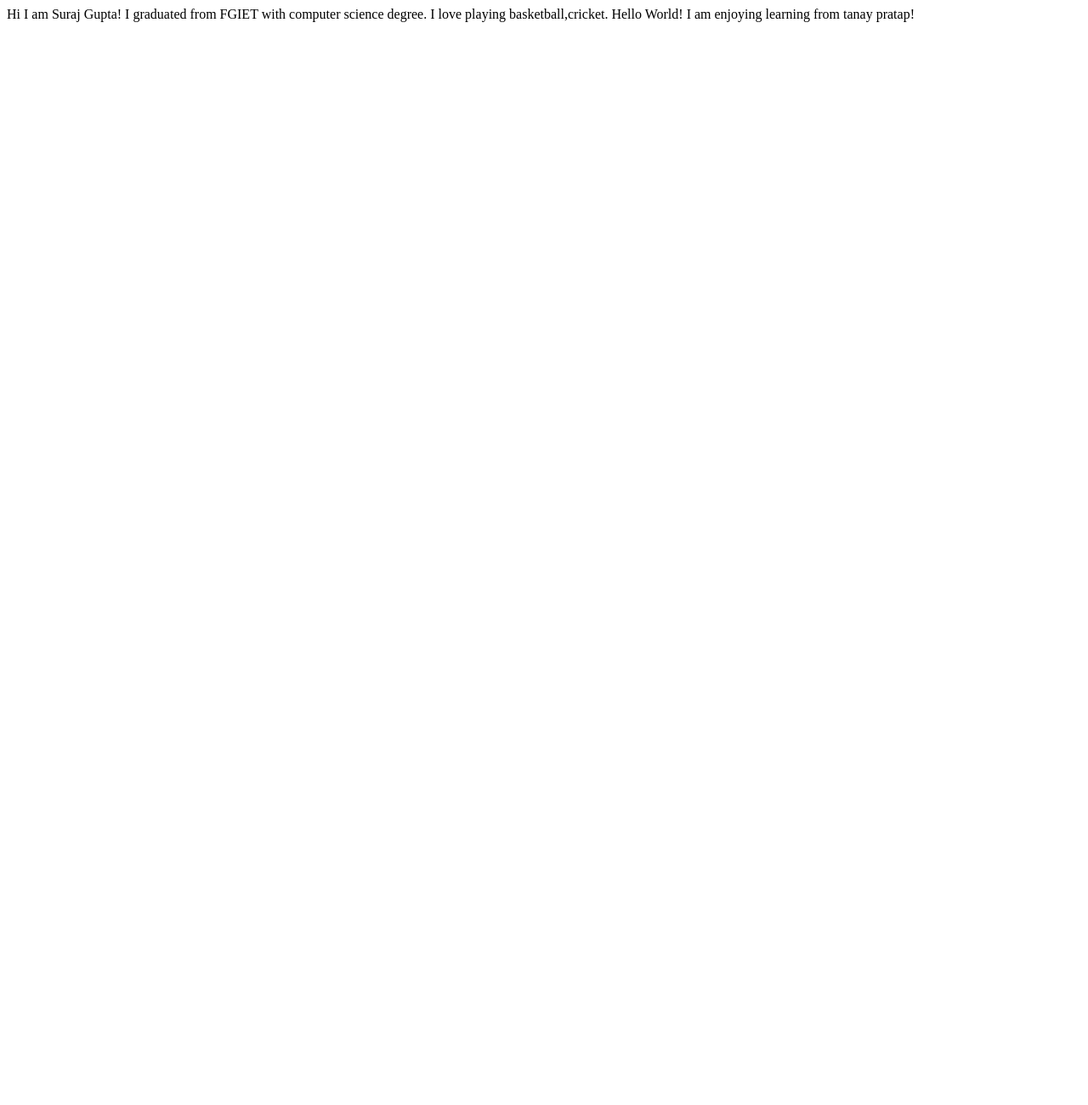
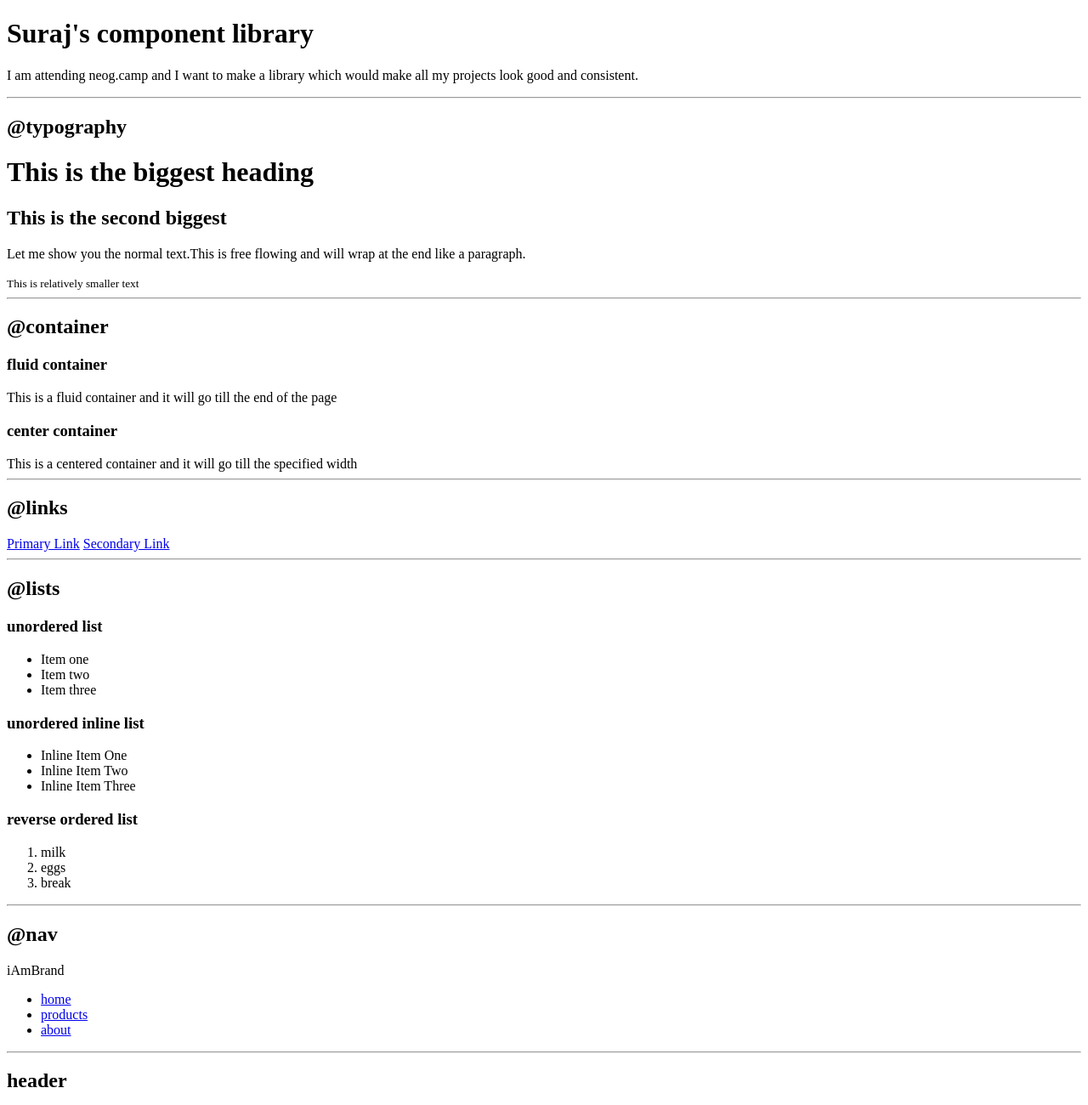
Before and after one commit to Suraj-Gupta4/Portfolio-Site, a plain HTML site: page index.html in a window 1280 px wide. Shown: the top 1300 px of the page at 85% size. Before the commit the page ends 800 px from the top, so only its background shows below. Drawn offline with Linux system fonts and the light colour scheme.

Commit message:
updated html

```diff
--- a/index.html
+++ b/index.html
@@ -4,15 +4,107 @@
     <meta charset="UTF-8">
     <meta http-equiv="X-UA-Compatible" content="IE=edge">
     <meta name="viewport" content="width=device-width, initial-scale=1.0">
-    <title>Portfolio</title>
+    <title>Component Library</title>
 </head>
 <body>
-    Hi I am Suraj Gupta!
-    I graduated from FGIET with computer science degree.
-    I love playing basketball,cricket.
-    Hello World!
+   <h1>Suraj's component library</h1>
+    <p>I am attending neog.camp and I want to make a library which would make all my projects look good and consistent. </p>
+    <hr>
 
-    I am enjoying learning from tanay pratap!
+    <h2>@typography</h2>
+
+    <h1>This is the biggest heading</h1>
+    <h2>This is the second biggest </h2>
+    <p>Let me show you the normal text.This is free flowing and will wrap at the end like a paragraph.</p>
+    <small>This is relatively smaller text</small>
+    <hr>
+    <h2>@container</h2>
+
+    <h3>fluid container</h3>
+    <div>This is a fluid container and it will go till the end of the page</div>
+
+    <h3>center container</h3>
+    <div>This is a centered container and it will go till the specified width</div>
+    <hr>
+
+    <h2>@links</h2>
+
+    <a href="/">Primary Link</a>
+    <a href="/">Secondary Link</a>
+
+    <hr>
+
+    <h2>@lists</h2>
+    <h3>unordered list</h3>
+
+    <ul>
+        <li>Item one</li>
+        <li>Item two</li>
+        <li>Item three</li>
+    </ul>
+
+    <h3>unordered inline list</h3>
+    <ul>
+        <li>Inline Item One</li>
+        <li>Inline Item Two</li>
+        <li>Inline Item Three</li>
+    </ul>
+
+    <h3>reverse ordered list</h3>
+
+    <ol>
+        <li>milk</li>
+        <li>eggs</li>
+        <li>break</li>
+    </ol>
+   <hr>
+
+     <h2>@nav</h2>
+     <nav>
+         <div>iAmBrand</div>
+         <ul>
+             <li>
+                 <a href="/">home</a>
+             </li>
+             <li>
+                 <a href="/">products</a>
+             </li>
+             <li>
+                 <a href="/">about</a>
+             </li>
+         </ul>
+     </nav>
+
+     <hr>
+
+     <h2>header</h2>
+     <header>
+         <img src="images/img1.svg"/>
+         <h1>heading inside hero</h1>
+     </header>
+    <hr>
+
+    <h2>@section</h2>
+    <section>
+        <h3>White section</h3>
+        <p>This will have white background</p>
+    </section>
+
+    <section>
+        <h3>off white section</h3>
+        <p>This will have grey background</p>
+    </section>
+   <hr>
+
+   <h2>@footer</h2>
+   <footer>
+      <div>Some small heading inside footer</div>
+      <ul>
+          <li>socialone</li>
+          <li>socialTwo</li>
+          <li>socialThree</li>
+      </ul>
+   </footer>
 
 </body>
 </html>
```
Also changed, not shown: images/img1.svg (added).
